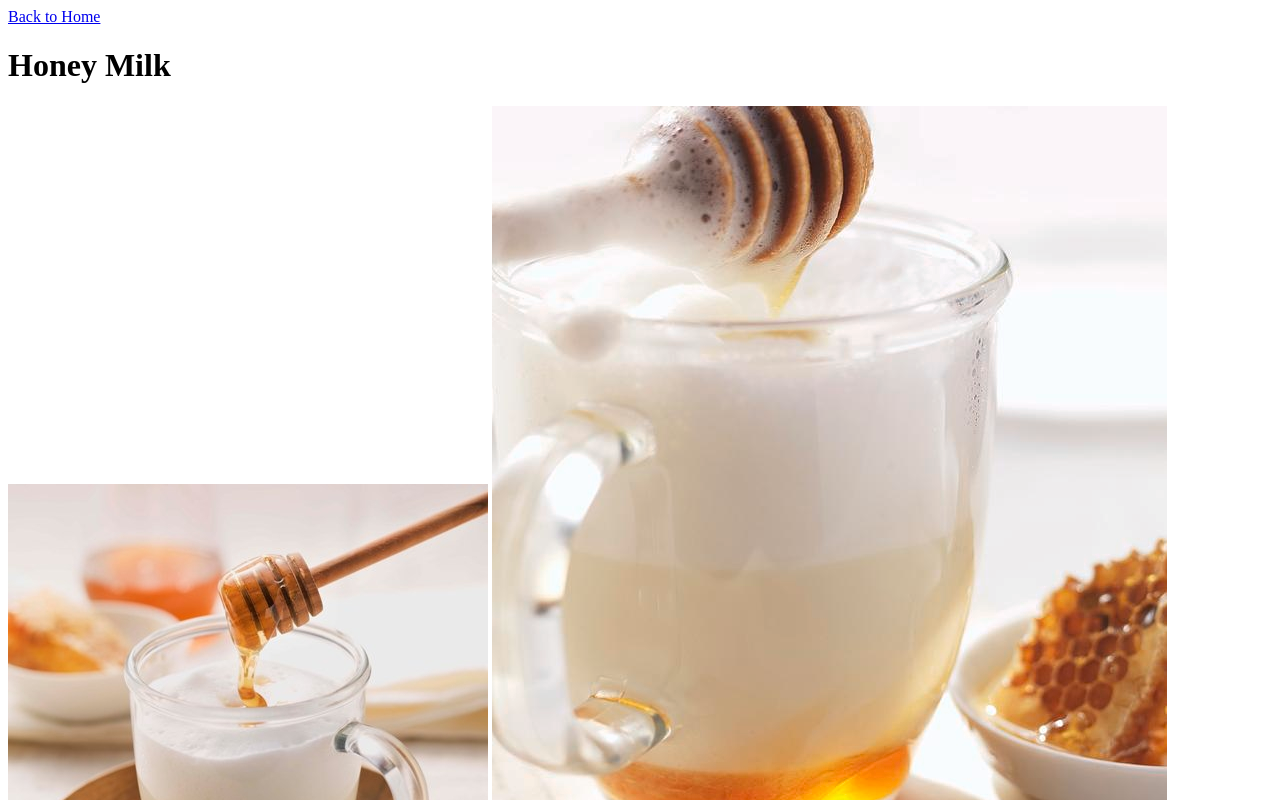
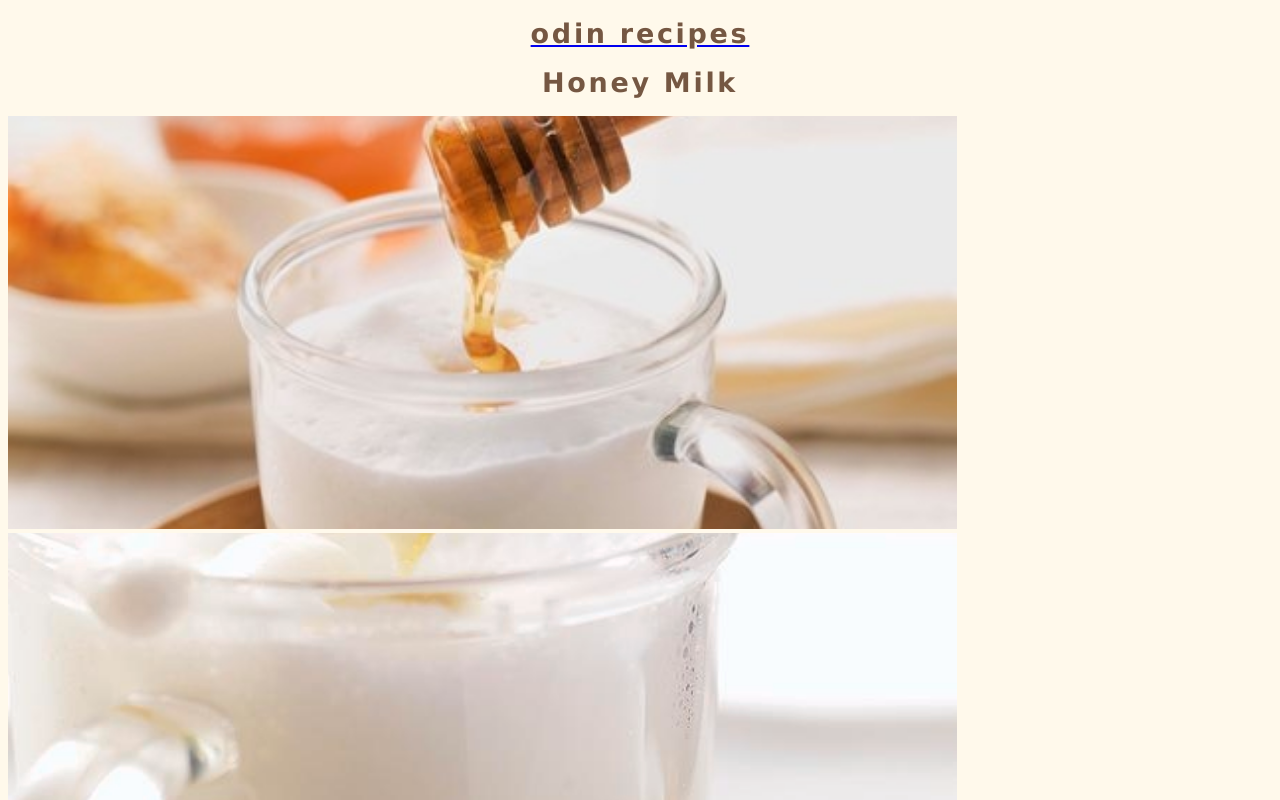
Before and after one commit to emilyavey/TOP-Recipes, a plain HTML site: page recipes/honey_milk.html in a window 1280 px wide. Shown: the top 800 px of the page. Drawn offline with Linux system fonts and the light colour scheme.

Commit message:
added stylesheet, header, and back to top

```diff
--- a/recipes/honey_milk.html
+++ b/recipes/honey_milk.html
@@ -4,10 +4,14 @@
     <meta charset="UTF-8">
     <meta http-equiv="X-UA-Compatible" content="IE=edge">
     <meta name="viewport" content="width=device-width, initial-scale=1.0">
+    <link rel="stylesheet" href="../style.css">
     <title>Honey Milk Recipe</title>
 </head>
 <body>
-    <a id = 'header' href="../index.html">Back to Home</a>
+    <a href="../index.html" id="back-to-home-header">
+        <h1>odin recipes</h1>
+    </a>
+
     <h1>Honey Milk</h1>
     <img src = "../photos/honey_milk_1.jpg" alt = "picture 1 of honey milk">
     <img src = "../photos/honey_milk_2.jpg" alt = "picture 2 of honey milk">
@@ -42,7 +46,7 @@
     </ol>
 
     <p>That is it! I hope you enjoy your fresh hot honey milk :)</p>
-    <a href="#header">Return to top</a>
+    <a href="#back-to-home-header">back to top</a>
 
 </body>
 </html>
```
Also changed, not shown: recipes/hot_chocolate.html (+6 -2 lines), recipes/matcha.html (+6 -2 lines), recipes/wintermelon_milk.html (+6 -2 lines).
